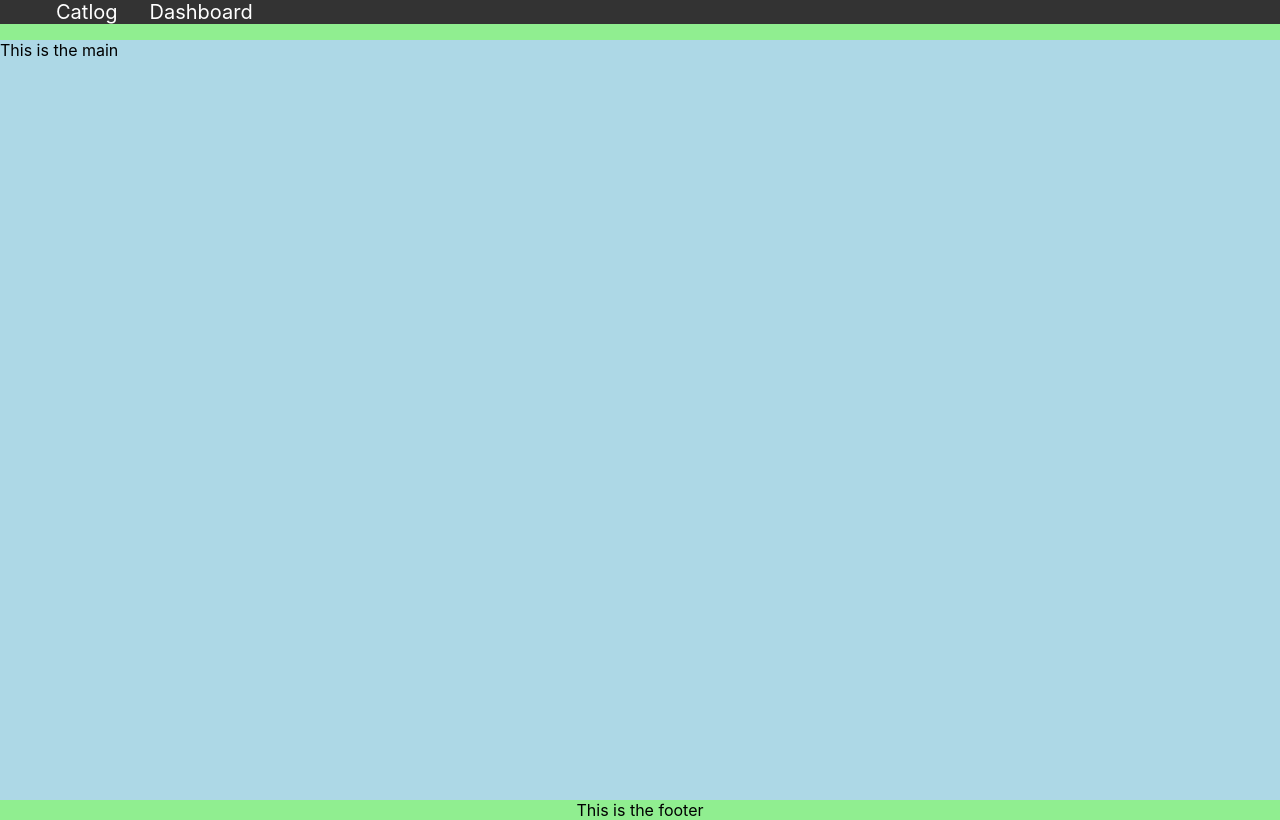
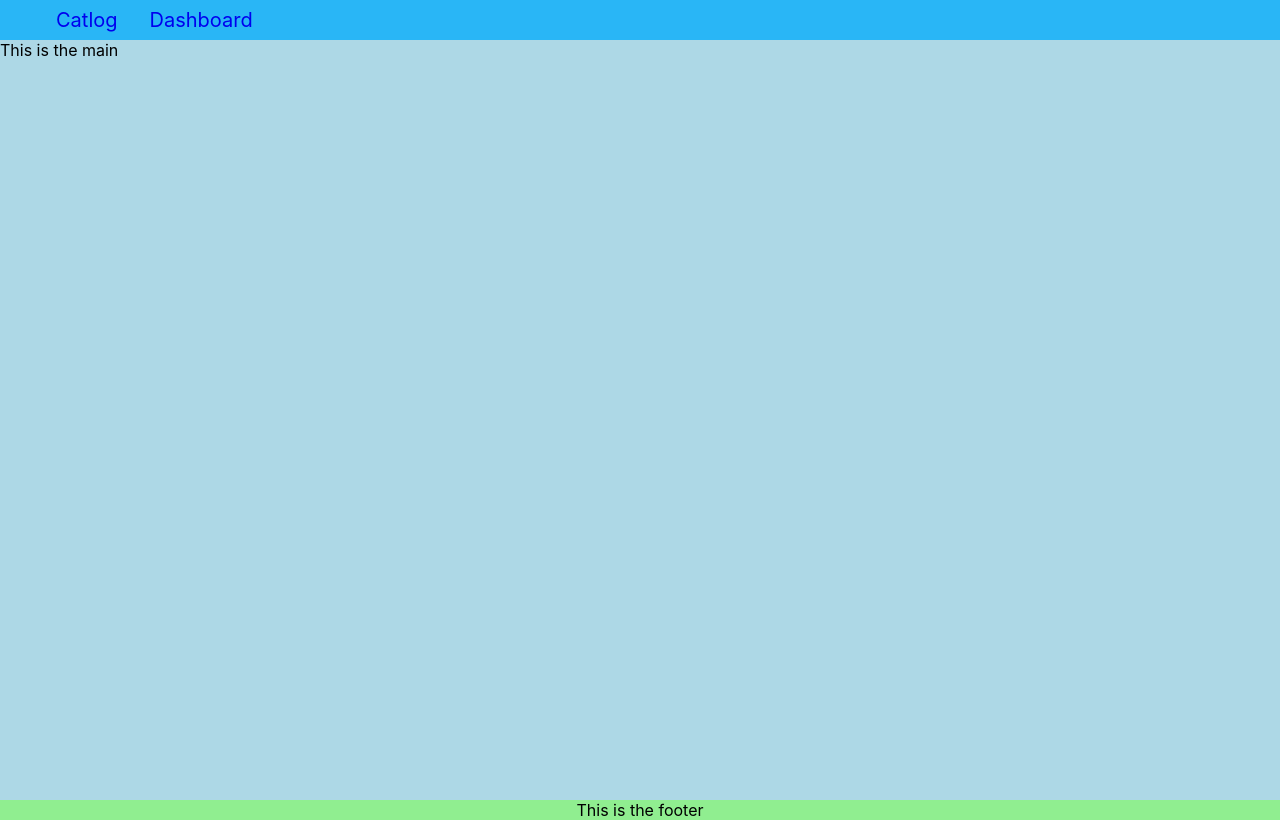
Before and after one commit to lahirusandaruwan7/LMS-Project-practice, a React (Create React App) app: page / in a window 1280 px wide. Built offline with nearby package versions, Linux system fonts and the light colour scheme.

Commit message:
Add react-icons package

```diff
--- a/package.json
+++ b/package.json
@@ -8,6 +8,7 @@
     "@testing-library/user-event": "^12.8.3",
     "react": "^17.0.2",
     "react-dom": "^17.0.2",
+    "react-icons": "^4.3.1",
     "react-scripts": "4.0.3",
     "styled-components": "^5.3.3",
     "web-vitals": "^1.1.2"
--- a/src/App.js
+++ b/src/App.js
@@ -1,10 +1,24 @@
 import React from "react";
+import { ThemeProvider } from "styled-components";
+
 import { Header, Main, Footer } from "./components/Layout";
 import { Navbar, NavItem, NavLink } from "./components/Navbar";
 
 function App() {
+  const theme = {
+    primary: {
+      main: "#29b6f6",
+      light: "#73e8ff",
+      dark: "#0086c3",
+      textColor: "#000",
+    },
+    secondary: {
+      main: "#fff",
+    },
+    spacing: (factor) => `${factor * 8}px`,
+  };
   return (
-    <React.Fragment>
+    <ThemeProvider theme={theme}>
       <Header>
         <Navbar>
           <NavItem>
@@ -17,7 +31,7 @@
       </Header>
       <Main>This is the main</Main>
       <Footer>This is the footer</Footer>
-    </React.Fragment>
+    </ThemeProvider>
   );
 }
 
--- a/src/components/Layout.js
+++ b/src/components/Layout.js
@@ -1,13 +1,13 @@
 import styled from "styled-components";
 
 export const Header = styled.header`
-  text-align: center;
   height: 5vh;
-  background: lightgreen;
+
 `;
 export const Main = styled.main`
   height: 95vh;
   background: lightblue;
+  margin: 0px;
 `;
 export const Footer = styled.footer`
   display: flex;
--- a/src/components/Navbar.js
+++ b/src/components/Navbar.js
@@ -1,25 +1,34 @@
 import styled from "styled-components/";
 
 export const Navbar = styled.ul`
+display:flex;
+align-items:center;
 list-style-type: none;
-margin: 0;
+margin: 0px;
+height: 5vh;
+position:fixed;
+top:0;
+width:100%;
+z-index:1;
 overflow: hidden;
-background-color:#333
+background-color:${(props)=>props.theme.primary.main};
 `;
 export const NavItem = styled.li`
-  float:left;
+  display:inline;
+
+
 `;
 export const NavLink = styled.a`
-  color: white;
+  color: ${(props)=>props.theme.primary.textcolor};
   text-align: center;
   padding: 14px 16px;
   text-decoration: none;
   font-size: 1.25em;
 
   :hover {
-    background-color: #4fc3f7;
+    background-color: ${(props)=>props.theme.primary.light};
   }
   .active {
-    background-color:#04aa6d;
+    background-color:${(props)=>props.theme.primary.dark};
   }
 `;
```
Also changed, not shown: 1 other file (tests, documents, lock files or other folders).
